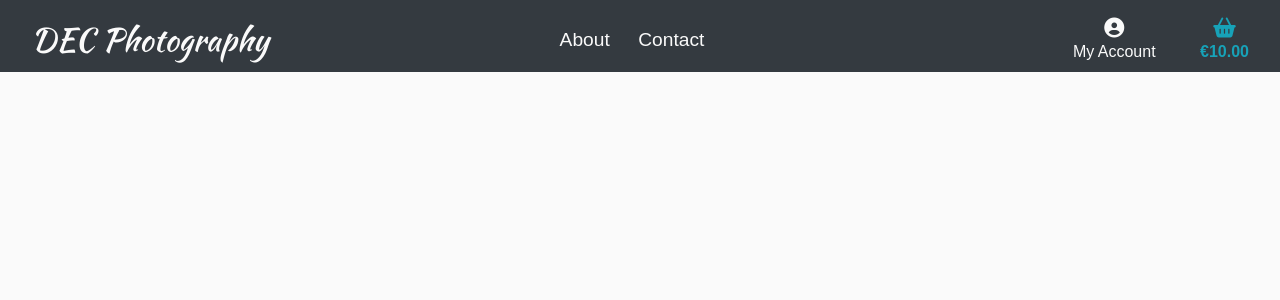
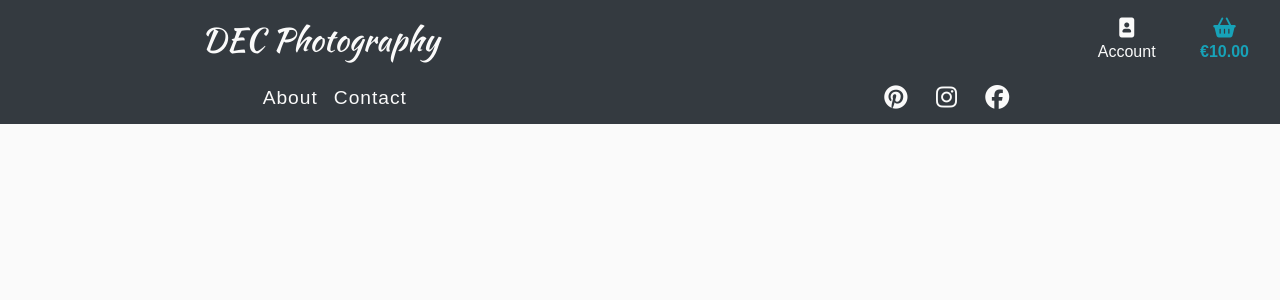
Before and after one commit to dimitar-4/django-photographer-site, a Django app: template templates/base.html in a window 1280 px wide. Shown: the top 300 px of the page. Run offline with Django 3.2, Linux system fonts and the light colour scheme; a user stored in the database is signed in; tables that the repository leaves empty hold one stand-in row (values such as "Sample post"); the template is opened without the code that fills it: most values are stand-ins (such as "Sample title", 1, 10 or a date in 2020); parts of the project's set-up code (start-up, migrations or seed data) failed here and were passed over; some libraries are stand-ins or nearby versions; some web fonts are replaced.

Commit message:
Add mobile-header and main navbar

```diff
--- a/static/css/base.css
+++ b/static/css/base.css
@@ -8,10 +8,6 @@ body {
     font-family: 'Kavivanar', sans-serif;
 }
 
-.main-logo-link {
-    width: fit-content;
-}
-
 .logo-font {
     font-family: 'Kaushan Script', sans-serif;
 }
@@ -19,18 +15,35 @@ body {
 .nav-link-menu {
     font-size: 1.2rem;
     margin-right: 1rem;
-    transition: 0.5s;
+    transition: 0.2s;
+    letter-spacing: 1px;
 }
 
 .nav-link-menu:hover {
     text-decoration: none;
     color: #fafafa;
-    letter-spacing: 1px;
+    letter-spacing: normal;
 }
 
 .nav-link:hover {
     text-decoration: none;
     color: #fafafa;
+}
+
+.social-media {
+    color: #fafafa;
+    font-size: 1.5rem;
+    margin-right: 1.5rem;
+    transition: 0.1s;
+}
+
+.social-media:hover {
+    color: #fafafa;
+    font-size: 1.4rem;
+}
+
+.navbar-toggler {
+    background: #fafafa;
 }
 
 /* This code is copied from Botique Ado project */
--- a/templates/base.html
+++ b/templates/base.html
@@ -51,28 +51,18 @@
 
     <header class="container-fluid fixed-top">
         <div id="topnav" class="row bg-dark text-light pt-lg-2 d-none d-lg-flex">
-            <div class="col-12 col-lg-4 my-auto py-1 py-lg-0 text-center text-lg-left">
-                <a href="{% url 'home' %}" class="nav-link main-logo-link">
+            <div class="col-12 col-lg-6 my-auto py-1 py-lg-0 text-center">
+                <a href="{% url 'home' %}" class="nav-link">
                     <h2 class="logo-font text-menu my-0">DEC Photography</h2>
                 </a>
             </div>
-            <div class="col-12 col-lg-4 my-auto py-1 py-lg-0">
-                <ul class="list-inline list-unstyled text-center my-0">
-                    <li class="list-inline-item">
-                        <a href="" class="nav-link-menu text-menu">About</a>
-                    </li>
-                    <li class="list-inline-item">
-                        <a href="" class="nav-link-menu text-menu">Contact</a>
-                    </li>
-                </ul>
-            </div>
-            <div class="col-12 col-lg-4 my-auto py-1 py-lg-0">
+            <div class="col-12 col-lg-6 my-auto py-1 py-lg-0">
                 <ul class="list-inline list-unstyled text-center text-lg-right my-0">
                     <li class="list-inline-item dropdown">
                         <a class="text-menu nav-link" href="#" id="user-options" data-toggle="dropdown" aria-haspopup="true" aria-expanded="false">
                             <div class="text-center">
-                                <div><i class="fas fa-user-circle fa-lg"></i></div>
-                                <p class="my-0">My Account</p>
+                                <div><i class="fas fa-portrait fa-lg"></i></div>
+                                <p class="my-0">Account</p>
                             </div>
                         </a>
                         <div class="dropdown-menu border-0" aria-labelledby="user-options">
@@ -105,6 +95,15 @@
                 </ul>
             </div>
         </div>
+        <div class="row bg-dark">
+            <nav class="navbar navbar-expand-lg navbar-light w-100">
+                <button class="navbar-toggler" type="button" data-toggle="collapse" data-target="#main-nav" aria-controls="main-nav" aria-expanded="false" aria-label="Toggle navigation">
+                    <span class="navbar-toggler-icon"></span>
+                </button>
+                {% include 'includes/mobile-top-header.html' %}
+                {% include 'includes/main-nav.html' %}
+            </nav>
+        </div>
     </header>
 
     {% if messages %}
--- /dev/null
+++ b/templates/includes/main-nav.html
@@ -0,0 +1,17 @@
+<div class="collapse navbar-collapse" id="main-nav">
+    <ul class="navbar-nav w-auto mx-auto">
+        <li class="nav-item dropdown">
+            <a href="" class="nav-link-menu text-menu">About</a>
+        </li>
+        <li class="nav-item dropdown">
+            <a href="" class="nav-link-menu text-menu">Contact</a>
+        </li>
+    </ul>
+    <ul class="navbar-nav w-auto mx-auto">
+        <li class="nav-item dropdown">
+            <a href="https://www.pinterest.com/" class="social-media" target="_blank"><i class="fab fa-pinterest"></i></a>
+            <a href="https://www.instagram.com/" class="social-media" target="_blank"><i class="fab fa-instagram"></i></a>
+            <a href="https://www.facebook.com/" class="social-media" target="_blank"><i class="fab fa-facebook"></i></a>
+        </li>
+    </ul>
+</div>
--- /dev/null
+++ b/templates/includes/mobile-top-header.html
@@ -0,0 +1,34 @@
+<li class="list-inline-item dropdown">
+    <a class="text-menu nav-link d-block d-lg-none" href="#" id="user-options" data-toggle="dropdown" aria-haspopup="true" aria-expanded="false">
+        <div class="text-center">
+            <div><i class="fas fa-portrait fa-lg"></i></div>
+            <p class="my-0">Account</p>
+        </div>
+    </a>
+    <div class="dropdown-menu border-0" aria-labelledby="user-options">
+        {% if request.user.is_authenticated %}
+            {% if request.user.is_superuser %}
+                <a href="{% url 'account_logout' %}" class="dropdown-item">Product Management</a>
+            {% endif %}
+            <a href="" class="dropdown-item">My Profile</a>
+            <a href="{% url 'account_logout' %}" class="dropdown-item">Logout</a>
+        {% else %}
+            <a href="{% url 'account_signup' %}" class="dropdown-item">Register</a>
+            <a href="{% url 'account_login' %}" class="dropdown-item">Login</a>
+        {% endif %}
+    </div>
+</li>
+<li class="list-inline-item">
+    <a class="{% if grand_total %}text-primary font-weight-bold{% else %}text-menu{% endif %} nav-link d-block d-lg-none" href="">
+        <div class="text-center">
+            <div><i class="fas fa-shopping-basket fa-lg"></i></div>
+            <p class="my-0">
+                {% if grand_total %}
+                    ${{ grand_total|floatformat:2 }}
+                {% else %}
+                    $0.00
+                {% endif %}
+            </p>
+        </div>
+    </a>
+</li>
```
